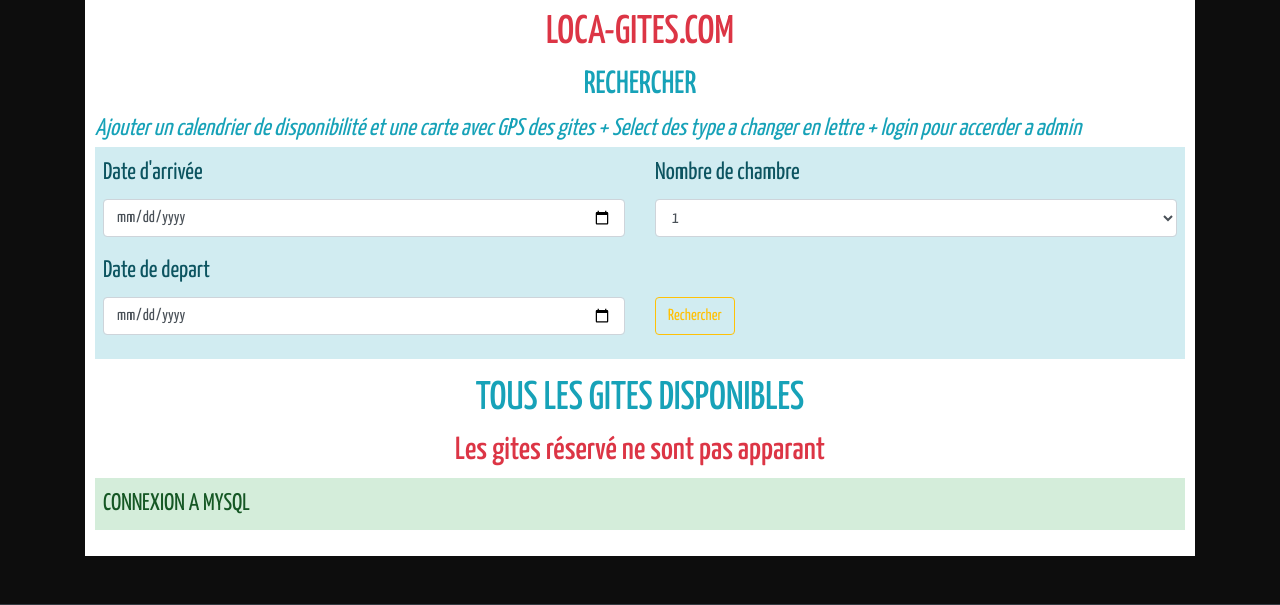
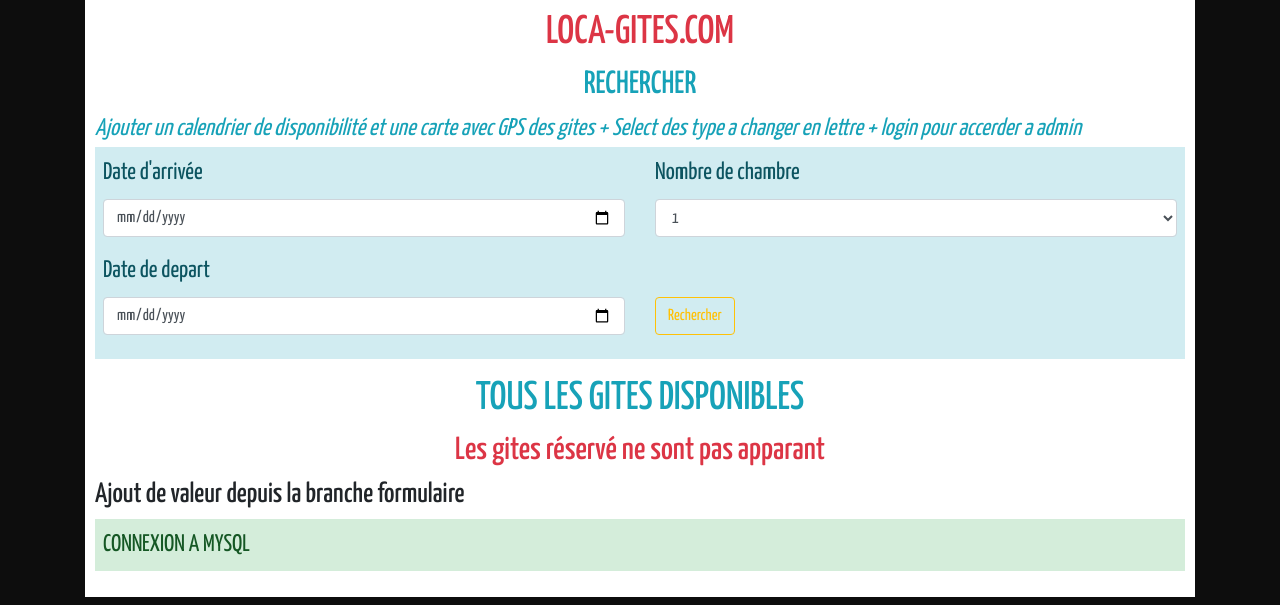
Before and after one commit to Ayoub-M38/Projet-5-POO-Gites-Update, a PHP site: page /poo-gites/ in a window 1280 px wide. Shown: the part 85-690 px from the top of the page. Run offline with PHP 8.4, Linux system fonts and the light colour scheme; data comes from the database, SQL or seed files in the repository.

Commit message:
Signed-off-by: michel michael <m.michel@onlineformapro.com> Ajout de h3 depuis la branche formulaire

```diff
--- a/index.php
+++ b/index.php
@@ -51,6 +51,7 @@ $title = "GITE.COM -ACCUEIL-";
     ?>
     <h1 class="text-center text-info">TOUS LES GITES DISPONIBLES</h1>
         <h2 class="text-center text-danger">Les gites réservé ne sont pas apparant</h2>
+        <h3>Ajout de valeur depuis la branche formulaire</h3>
 
     <?php
     $gites->randomGites();
```
